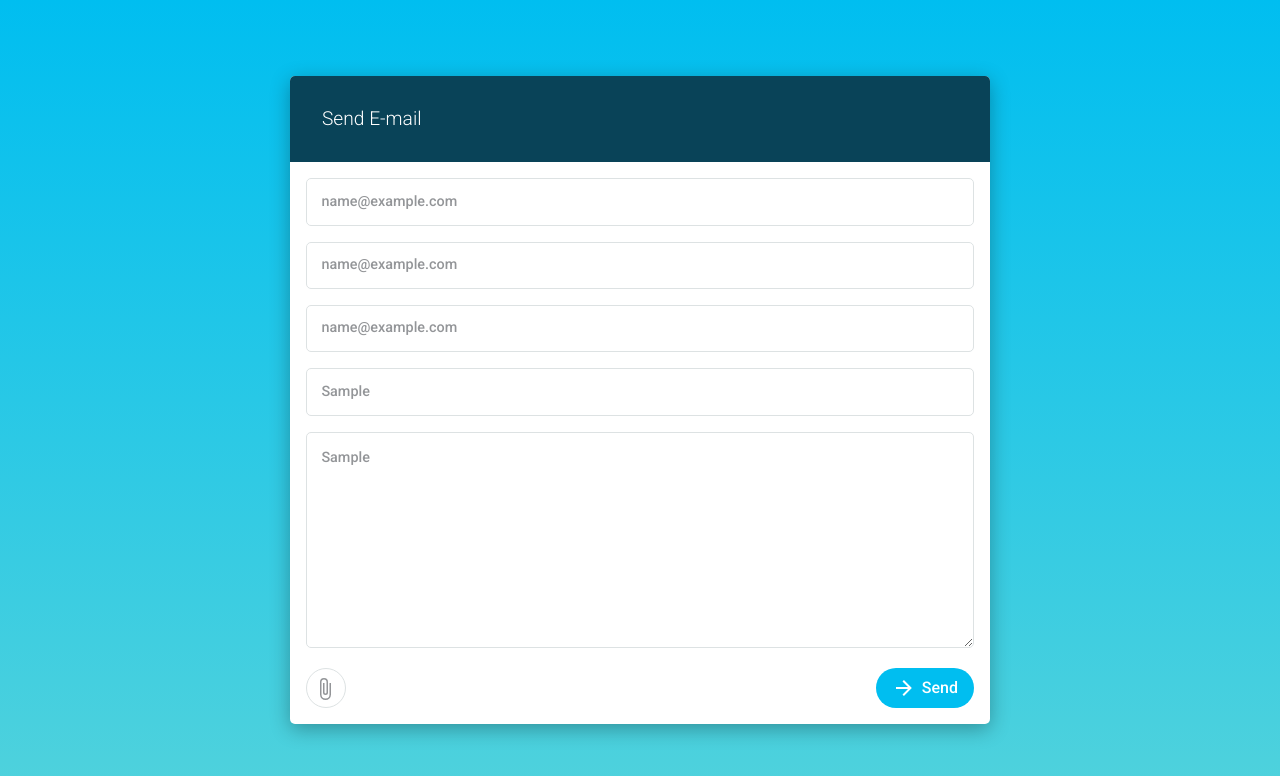
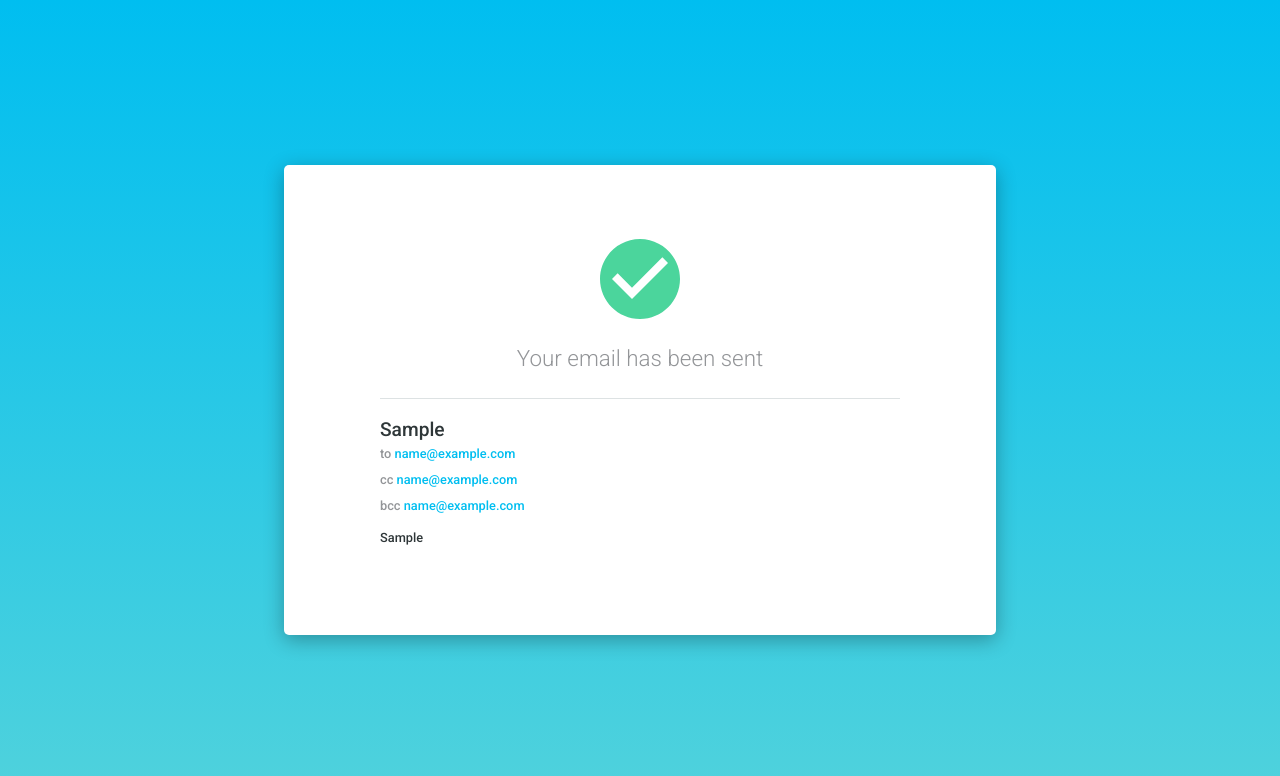
Before and after one commit to elexpatel/ebury, a Vue app: page / in a window 1280 px wide. Both pictures are taken after typing "name@example.com", "name@example.com", "name@example.com", "Sample", "Sample" into the empty fields and a click on the button "Send". Shown: the top 776 px of the page. Built offline with nearby package versions, Linux system fonts and the light colour scheme.

Commit message:
add conformation panel

```diff
--- a/src/App.vue
+++ b/src/App.vue
@@ -1,19 +1,27 @@
 <template>
   <div id="app">
-    <ComposerEmail />
+    <ComposerEmail v-if="!composerConfirmationStatus" />
+    <ComposerConfirmation v-else />
     <Icons />
   </div>
 </template>
 
 <script>
-import ComposerEmail from "./components/composer-email.vue";
+import ComposerEmail from "./components/composer-email";
+import ComposerConfirmation from "./components/composer-confirmation";
 import Icons from "./components/icons";
 
 export default {
   name: "app",
   components: {
     ComposerEmail,
+    ComposerConfirmation,
     Icons
+  },
+  computed: {
+    composerConfirmationStatus() {
+      return this.$store.getters.composerConfirmation;
+    },
   }
 };
 </script>
--- a/src/components/composer-confirmation.vue
+++ b/src/components/composer-confirmation.vue
@@ -1,9 +1,50 @@
 <template>
-  <div class="composer__confirmation">
-    Confirmation
+  <div class="composer">
+    <div class="composer__confirmation">
+      <div class="composer__confirmation-header-container">
+        <svg class="icon__tick icon__composer-confirmation" viewBox="0 0 24 24" width="24" height="24">
+          <use :xlink:href="`#icon-tick`" />
+        </svg>
+        <h2 class="composer__confirmation-header">Your email has been sent</h2>
+      </div>
+      <hr class="composer__confirmation-divider" />
+      <h3 class="composer__confirmation-subject">{{ composerForm.emailSubject }}</h3>
+      <div class="composer__confirmation-recipient-container">
+        <template v-if="composerForm.emailTo.length">
+          <p class="composer__confirmation-recipient">
+            to
+            <span v-for="(to, index) in composerForm.emailTo" :key="index" class="composer__confirmation-recipient-email">{{ to }}</span>
+          </p>
+        </template>
+        <template v-if="composerForm.emailCC.length">
+          <p class="composer__confirmation-recipient">
+            cc
+            <span v-for="(cc, index) in composerForm.emailCC" :key="index" class="composer__confirmation-recipient-email">{{ cc }}</span>
+          </p>
+        </template>
+        <template v-if="composerForm.emailBCC.length">
+          <p class="composer__confirmation-recipient">
+            bcc
+            <span v-for="(bcc, index) in composerForm.emailBCC" :key="index" class="composer__confirmation-recipient-email">{{ bcc }}</span>
+          </p>
+        </template>
+      </div>
+      <pre class="composer__confirmation-message">{{ composerForm.emailMessage }}</pre>
+      <div class="form__attachment-container">
+        <span v-for="(attachment, index) in composerForm.emailAttachments" :key="index" class="form__attachment-image-wrapper">
+          <img :src="attachment.data" class="form__attachment-image" />
+        </span>
+      </div>
+    </div>
   </div>
 </template>
 
 <script>
-export default {};
+export default {
+  computed: {
+    composerForm() {
+      return this.$store.getters.composerFrom;
+    },
+  }
+};
 </script>
--- a/src/components/composer-email.vue
+++ b/src/components/composer-email.vue
@@ -274,7 +274,8 @@ export default {
     sendEmail() {
       this.$v.$touch();
       if (!this.$v.$invalid) {
-        console.log("send");
+        this.$store.dispatch('sendComposer');
+        //console.log("send");
       }
     },
     openAttachment() {
--- a/src/styles/_base.scss
+++ b/src/styles/_base.scss
@@ -10,3 +10,4 @@
 @import "./objects/layout";
 @import "./objects/form";
 @import "./components/composer";
+@import "./components/icon";
--- a/src/styles/components/_composer.scss
+++ b/src/styles/components/_composer.scss
@@ -1,10 +1,10 @@
 .composer {
-  min-width:700px;
-  min-height:500px;
+  flex:0 1 100%;
   background-color:$colour-light;
   border-radius:5px;
   box-shadow:0 5px 20px rgba(0, 0, 0, 0.3);
   overflow:hidden;
+  margin:0 16px;
 
   &__header-container {
     padding:32px;
@@ -17,4 +17,53 @@
     margin:0;
     color:$colour-light;
   }
+
+  &__confirmation {
+    margin:66px 96px 75px;
+  }
+
+  &__confirmation-header-container {
+    display:flex;
+    justify-content:center;
+    flex-flow:row wrap;
+  }
+
+  &__confirmation-header {
+    color:$colour-placeholder;
+    font-size:1.4em;
+  }
+
+  &__confirmation-divider {
+    border:0;
+    border-top:solid 1px $colour-border;
+  }
+
+  &__confirmation-subject {
+    font-weight:500;
+    font-size:1.2em;
+    margin-bottom:0.2em;
+  }
+
+  &__confirmation-message {
+    white-space: pre-wrap;
+  }
+
+  &__confirmation-recipient {
+    color:$colour-placeholder;
+    margin:0 0 0.5em;
+  }
+
+  &__confirmation-recipient-email {
+    color:$colour-primary;
+    font-weight:500;
+    margin-right:1.0em;
+  }
 }
+
+
+@include grid-media-query("small-outwards") {
+  .composer {
+    flex:0 0 auto;
+    min-width:712px;
+  }
+}
--- /dev/null
+++ b/src/styles/components/_icon.scss
@@ -0,0 +1,8 @@
+.icon {
+  &__composer-confirmation {
+    flex:1 0 100%;
+    width:6.0em;
+    height:6.0em;
+    fill: $colour-success;
+  }
+}
--- a/src/styles/elements/_copy.scss
+++ b/src/styles/elements/_copy.scss
@@ -1,6 +1,14 @@
-p {
+%copy-styles {
   font-family:$font-family;
   font-size:0.8em;
   line-height:1.5em;
   color:$colour-base;
 }
+
+p {
+  @extend %copy-styles;
+}
+
+pre {
+  @extend %copy-styles;
+}
--- a/src/styles/settings/_breakpoints.scss
+++ b/src/styles/settings/_breakpoints.scss
@@ -1,6 +1,7 @@
 $breakpoints: (
-	'palm' '(max-width: 480px)',
-	'lap' '(min-width: 481px) and (max-width: 1023px)',
-	'portable' '(max-width: 1023px)',
-	'desk' '(min-width: 1024px)'
+	'small' '(min-width: 744px) and (max-width: 979px)',
+	'small-outwards' '(min-width: 744px)',
+	'medium' '(min-width: 980px) and (max-width: 1199px)',
+	'medium-outwards' '(min-width: 980px)',
+	'large' '(min-width: 1200px)'
 )!default;
--- a/src/styles/settings/_theme.scss
+++ b/src/styles/settings/_theme.scss
@@ -9,3 +9,5 @@ $colour-border: #dde2e3;
 
 $colour-base: #2e3638;
 $colour-placeholder: #939598;
+
+$colour-success: #4bd59c;
```
